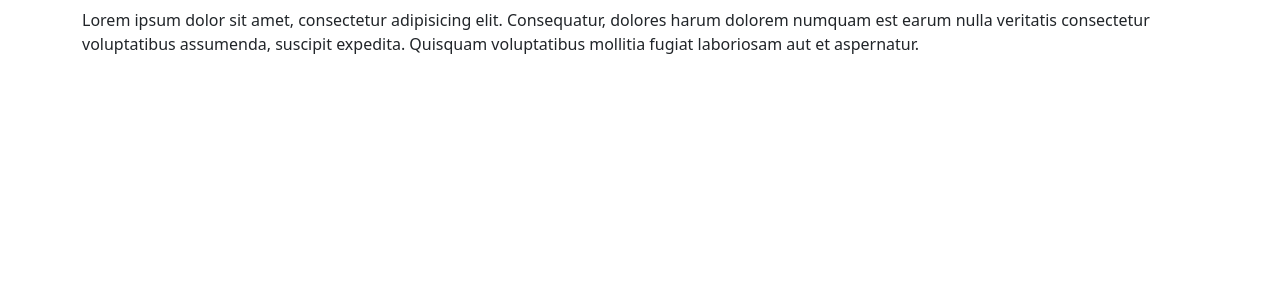
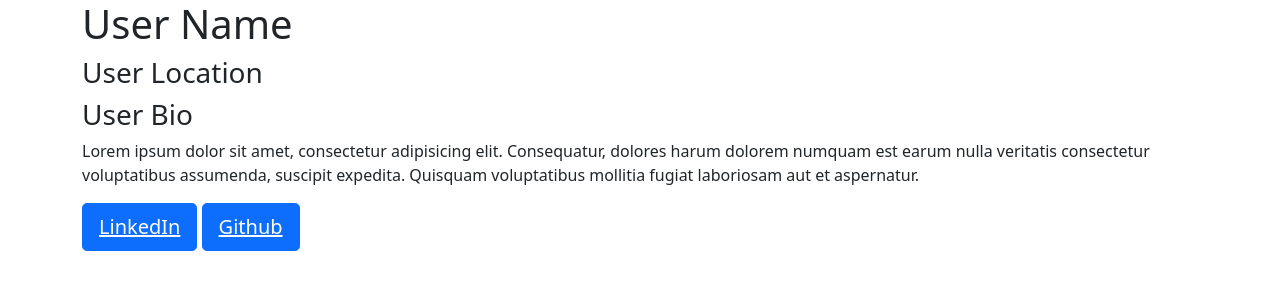
Before and after one commit to stopdaydreaming/doodle-command-line-portfolio, a website: page page-layout.html in a window 1280 px wide. Drawn offline with nearby package versions, Linux system fonts and the light colour scheme.

Commit message:
added packagejson

```diff
--- a/page-layout.html
+++ b/page-layout.html
@@ -18,17 +18,21 @@
     <div class="container">
       <div class="row">
         <div class="col-lg-12">
-          <h1 id="user-name"></h1>
-          <h3 id="user-location"></h3>
-          <h3 id="user-bio"></h3>
+          <h1 id="user-name">User Name</h1>
+          <h3 id="user-location">User Location</h3>
+          <h3 id="user-bio">User Bio</h3>
           <p>
             Lorem ipsum dolor sit amet, consectetur adipisicing elit.
             Consequatur, dolores harum dolorem numquam est earum nulla veritatis
             consectetur voluptatibus assumenda, suscipit expedita. Quisquam
             voluptatibus mollitia fugiat laboriosam aut et aspernatur.
           </p>
-          <h3 id="user-linkedin"></h3>
-          <h3 id="user-github"></h3>
+          <button class="btn btn-primary btn-lg">
+              <a id="user-linkedin" href="#" class="text-white">LinkedIn</a>
+            </button>
+          <button class="btn btn-primary btn-lg">
+              <a id="user-github" href="#" class="text-white">Github</a>
+            </button>
         </div>
       </div>
     </div>
```
Also changed, not shown: package.json (added, +19 -0 lines).
